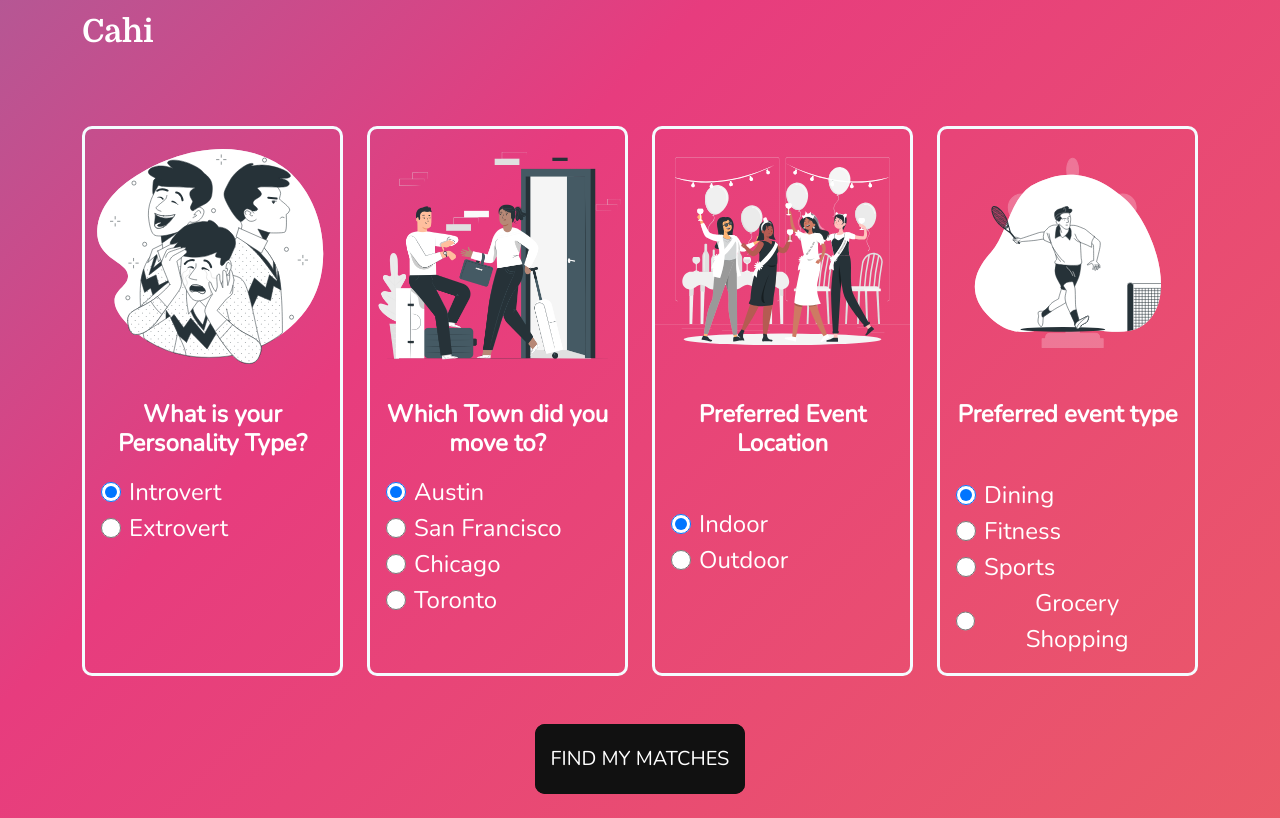
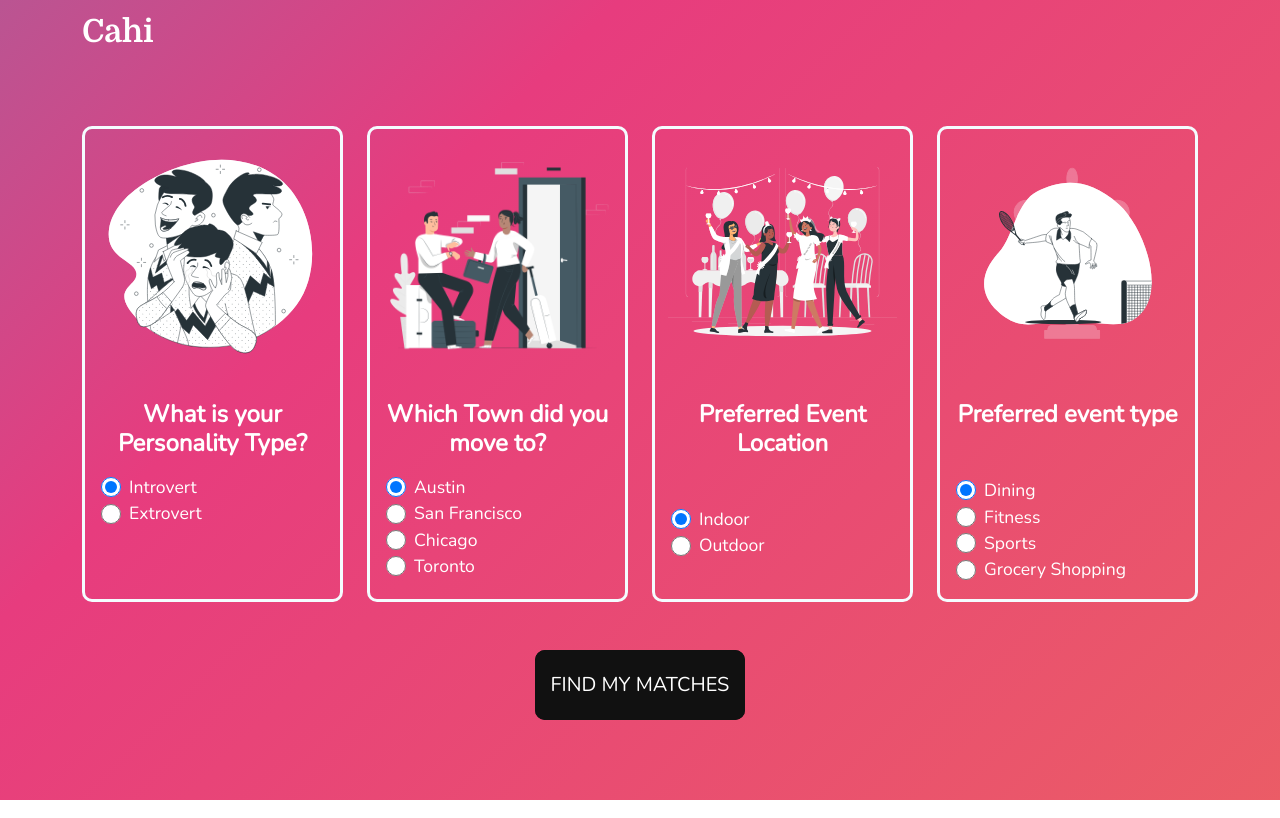
Before and after one commit to Parvez1993/cohi, a React (Create React App) app: page /survey in a window 1280 px wide. Built offline with nearby package versions, Linux system fonts and the light colour scheme.

Commit message:
result page completed

```diff
--- a/src/App.js
+++ b/src/App.js
@@ -13,7 +13,7 @@ function App() {
       <Routes>
         <Route index element={<Home />} />
         <Route path="/survey" element={<Questionaries />} />
-        <Route path="/result" element={<Results />} />
+        <Route path="/results" element={<Results />} />
         <Route path="*" element={<Error />} />
       </Routes>
     </BrowserRouter>
--- a/src/Contextapi.js
+++ b/src/Contextapi.js
@@ -1,17 +1,32 @@
-import React, { useContext, useState } from "react";
-
+import React, { useContext, useEffect, useState } from "react";
+import { useNavigate } from "react-router-dom";
 //step 1
 
 export const StoreContext = React.createContext();
 
 export const StoreProvider = ({ children }) => {
+  const getLocalStorage = () => {
+    let results = localStorage.getItem("results");
+    if (results) {
+      return JSON.parse(localStorage.getItem("results"));
+    } else {
+      return "";
+    }
+  };
   const [personality, setPersonality] = useState("Introvert");
   const [type, setType] = useState("Indoor");
   const [category, setCategory] = useState("Dining");
   const [location, setLocation] = useState("Austin");
   const [alert, setAlert] = useState("");
-  const [results, setResults] = useState("");
+  const [results, setResults] = useState(getLocalStorage());
+
   console.log("results", results);
+
+  useEffect(() => {
+    // storing input name
+    localStorage.setItem("results", JSON.stringify(results));
+  }, [results]);
+
   const handleMatch = () => {
     if ((!type, !personality, !category, !location)) {
       setAlert("Please select the options to proceed");
@@ -203,7 +218,8 @@ export const StoreProvider = ({ children }) => {
     } else {
       setResults([
         {
-          name: "Sorry! No Result Found",
+          img: "https://cdn.pixabay.com/photo/2020/04/22/18/22/excuse-me-5079442_960_720.jpg",
+          name: "Sorry! No Matches Found. Try Again",
         },
       ]);
     }
@@ -215,6 +231,7 @@ export const StoreProvider = ({ children }) => {
     setCategory,
     setLocation,
     handleMatch,
+    results,
   };
   return (
     <StoreContext.Provider value={value}>{children}</StoreContext.Provider>
--- a/src/pages/Questionaries.js
+++ b/src/pages/Questionaries.js
@@ -6,15 +6,30 @@ import event from "../images/event.svg";
 import eventType from "../images/eventType.svg";
 import "../styles/Questionaries.css";
 import { useStore } from "../Contextapi.js";
+import { useNavigate } from "react-router-dom";
 
 function Questionaries() {
   const { setPersonality, setType, setCategory, setLocation, handleMatch } =
     useStore();
+  const navigate = useNavigate();
+
+  const handleSubmit = async (e) => {
+    e.preventDefault();
+    await handleMatch();
+    setPersonality("Introvert");
+    setType("Indoor");
+    setCategory("Dining");
+    setLocation("Austin");
+    navigate("/results");
+  };
   return (
     <Container>
       <Row>
         <Col sm={12} md={6} lg={3} className="my-4">
-          <Card style={{ height: "100%" }} className="card_style">
+          <Card
+            style={{ height: "100%" }}
+            className="card_style custom_card_img"
+          >
             <Card.Img variant="top" src={personality} alt="img" />
             <Card.Body>
               <Card.Title>
@@ -31,7 +46,7 @@ function Questionaries() {
                   defaultChecked
                   onChange={(e) => setPersonality(e.target.value)}
                 />
-                <label className="mx-2 fs-4">Introvert</label>
+                <label className="mx-2">Introvert</label>
               </div>
               <div className="radio d-flex align-items-center">
                 <input
@@ -40,14 +55,17 @@ function Questionaries() {
                   value="Extrovert "
                   onChange={(e) => setPersonality(e.target.value)}
                 />
-                <label className="mx-2 fs-4">Extrovert</label>
+                <label className="mx-2 ">Extrovert</label>
               </div>
             </Card.Body>
           </Card>
         </Col>
 
         <Col sm={12} md={6} lg={3} className="my-4">
-          <Card style={{ height: "100%" }} className="card_style">
+          <Card
+            style={{ height: "100%" }}
+            className="card_style custom_card_img"
+          >
             <Card.Img variant="top" src={location} alt="img" />
             <Card.Body>
               <Card.Title>
@@ -64,7 +82,7 @@ function Questionaries() {
                   value="Austin"
                   onChange={(e) => setLocation(e.target.value)}
                 />
-                <label className="mx-2 fs-4">Austin</label>
+                <label className="mx-2 ">Austin</label>
               </div>
               <div className="radio d-flex align-items-center">
                 <input
@@ -73,7 +91,7 @@ function Questionaries() {
                   value="San Francisco"
                   onChange={(e) => setLocation(e.target.value)}
                 />
-                <label className="mx-2 fs-4">San Francisco</label>
+                <label className="mx-2 ">San Francisco</label>
               </div>
               <div className="radio d-flex align-items-center">
                 <input
@@ -82,7 +100,7 @@ function Questionaries() {
                   value="Chicago"
                   onChange={(e) => setLocation(e.target.value)}
                 />
-                <label className="mx-2 fs-4">Chicago</label>
+                <label className="mx-2 ">Chicago</label>
               </div>
               <div className="radio d-flex align-items-center">
                 <input
@@ -91,14 +109,17 @@ function Questionaries() {
                   value="Toronto"
                   onChange={(e) => setLocation(e.target.value)}
                 />
-                <label className="mx-2 fs-4">Toronto</label>
+                <label className="mx-2 ">Toronto</label>
               </div>
             </Card.Body>
           </Card>
         </Col>
 
         <Col sm={12} md={6} lg={3} className="my-4">
-          <Card style={{ height: "100%" }} className="card_style">
+          <Card
+            style={{ height: "100%" }}
+            className="card_style custom_card_img"
+          >
             <Card.Img variant="top" src={event} alt="img" />
             <Card.Body>
               <Card.Title>
@@ -115,7 +136,7 @@ function Questionaries() {
                   onChange={(e) => setType(e.target.value)}
                   defaultChecked
                 />
-                <label className="mx-2 fs-4">Indoor</label>
+                <label className="mx-2 ">Indoor</label>
               </div>
               <div className="radio d-flex align-items-center">
                 <input
@@ -124,14 +145,17 @@ function Questionaries() {
                   value="Outdoors"
                   onChange={(e) => setType(e.target.value)}
                 />
-                <label className="mx-2 fs-4">Outdoor</label>
+                <label className="mx-2 ">Outdoor</label>
               </div>
             </Card.Body>
           </Card>
         </Col>
 
         <Col sm={12} md={6} lg={3} className="my-4">
-          <Card style={{ height: "100%" }} className="card_style">
+          <Card
+            style={{ height: "100%" }}
+            className="card_style custom_card_img"
+          >
             <Card.Img variant="top" src={eventType} alt="img" />
             <Card.Body>
               <Card.Title>
@@ -149,7 +173,7 @@ function Questionaries() {
                   value="Dining"
                   onChange={(e) => setCategory(e.target.value)}
                 />
-                <label className="mx-2 fs-4">Dining</label>
+                <label className="mx-2 ">Dining</label>
               </div>
               <div className="radio d-flex align-items-center">
                 <input
@@ -158,7 +182,7 @@ function Questionaries() {
                   value="Fitness"
                   onChange={(e) => setCategory(e.target.value)}
                 />
-                <label className="mx-2 fs-4">Fitness</label>
+                <label className="mx-2 ">Fitness</label>
               </div>
               <div className="radio d-flex align-items-center">
                 <input
@@ -167,7 +191,7 @@ function Questionaries() {
                   value="Sports"
                   onChange={(e) => setCategory(e.target.value)}
                 />
-                <label className="mx-2 fs-4">Sports</label>
+                <label className="mx-2 ">Sports</label>
               </div>
               <div className="radio d-flex align-items-center">
                 <input
@@ -176,7 +200,7 @@ function Questionaries() {
                   value="Grocery Shopping"
                   onChange={(e) => setCategory(e.target.value)}
                 />
-                <label className="mx-2 fs-4">Grocery Shopping</label>
+                <label className="mx-2 ">Grocery Shopping</label>
               </div>
             </Card.Body>
           </Card>
@@ -185,7 +209,7 @@ function Questionaries() {
           <button
             className="glow-on-hover my-4"
             type="button"
-            onClick={handleMatch}
+            onClick={handleSubmit}
           >
             FIND MY MATCHES
           </button>
--- a/src/styles/Questionaries.css
+++ b/src/styles/Questionaries.css
@@ -4,6 +4,17 @@ img {
 input[type="radio"] {
   width: 20px;
   height: 20px;
+}
+label {
+  font-size: 1.1rem !important;
+}
+
+/* .custom_card_img {
+  transform: scale(0.9);
+} */
+
+.custom_card_img img {
+  transform: scale(0.9);
 }
 
 .card_style {
--- /dev/null
+++ b/src/styles/Results.css
@@ -0,0 +1,12 @@
+.result_img {
+  height: 400px !important;
+  object-fit: cover;
+}
+
+.result_container {
+  display: flex !important;
+  flex-direction: column;
+  height: 80vh !important;
+  align-items: center;
+  justify-content: center;
+}
```
Also changed, not shown: src/pages/Results.js (+79 -1 lines), src/images/sorry.svg (added).
